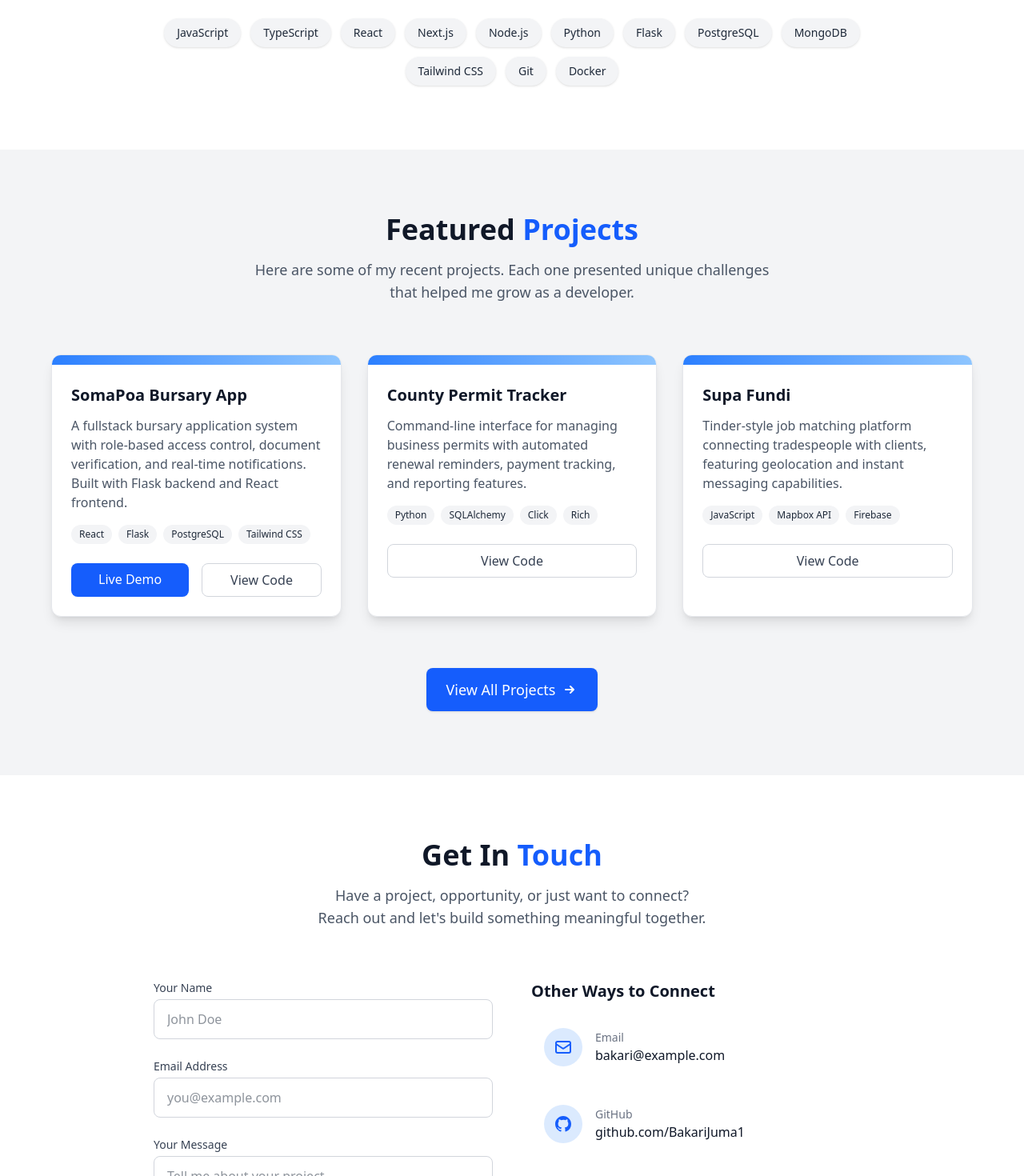
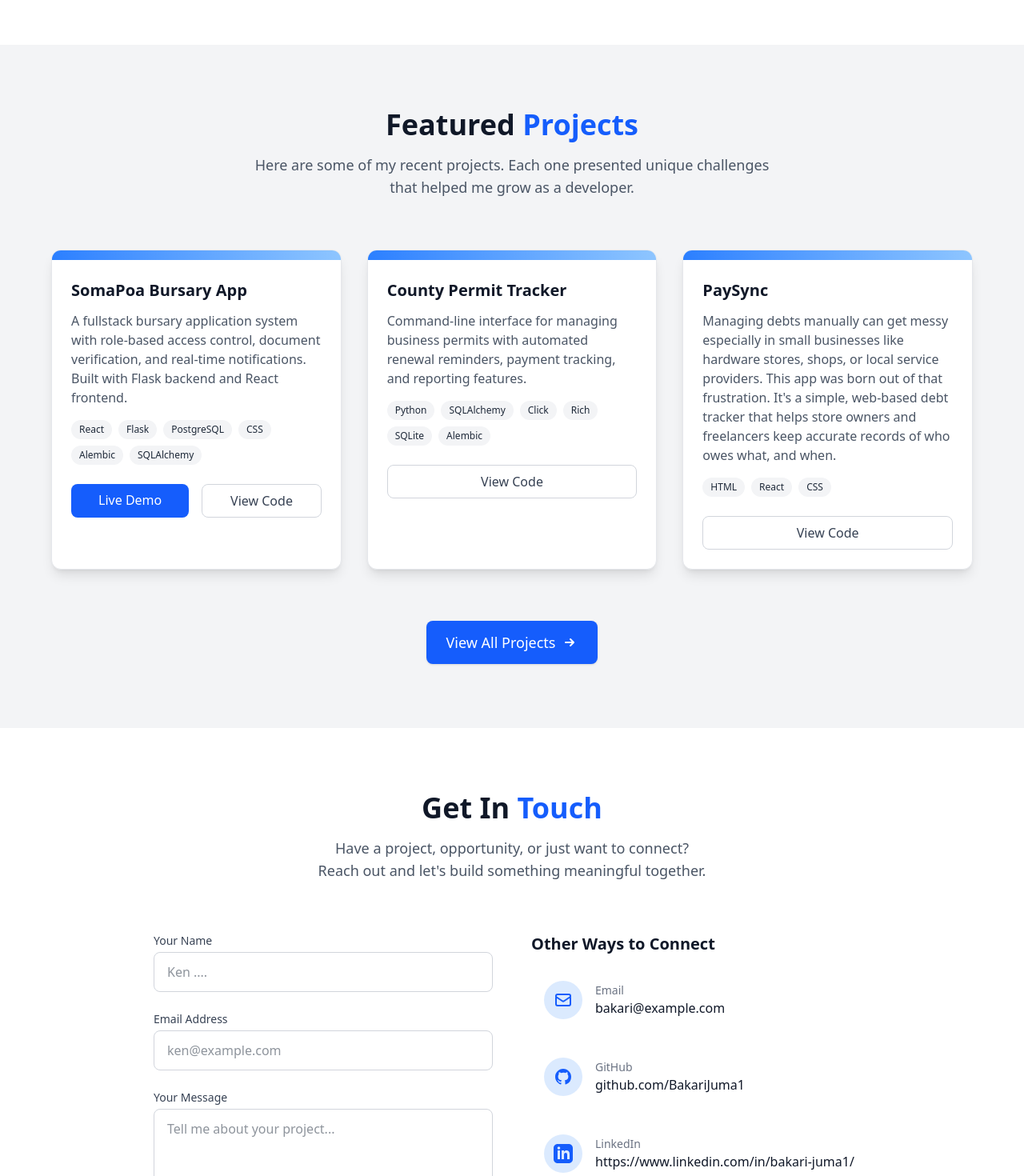
Before and after one commit to BakariJuma1/My-Portfolio, a React (Vite) app: page / in a window 1280 px wide. Shown: the part 1330-2800 px from the top of the page at 80% size. Built offline with nearby package versions, Linux system fonts and the light colour scheme.

Commit message:
revamped portfolio

```diff
--- a/src/sections/About.jsx
+++ b/src/sections/About.jsx
@@ -1,8 +1,8 @@
 export default function About() {
   const techStack = [
-    'JavaScript', 'TypeScript', 'React', 'Next.js',
-    'Node.js', 'Python', 'Flask', 'PostgreSQL',
-    'MongoDB', 'Tailwind CSS', 'Git', 'Docker'
+    'JavaScript', 'React','CSS', 'HTML',
+     'Python', 'Flask', 'PostgreSQL',
+     'Tailwind CSS', 'Git', 'Github'
   ];
 
   return (
@@ -20,9 +20,7 @@ export default function About() {
             <p>
               My journey in tech started with a curiosity about how things work, which evolved into building applications that solve real-world challenges. I believe in writing clean, maintainable code that stands the test of time.
             </p>
-            <p>
-              When I'm not coding, you'll find me contributing to open source, mentoring junior developers, or exploring new technologies in the ever-evolving web ecosystem.
-            </p>
+
           </div>
         </div>
 
@@ -43,20 +41,7 @@ export default function About() {
           </div>
         </div>
 
-        {/* Optional experience timeline or metrics */}
-        {/* <div className="mt-16 grid grid-cols-2 md:grid-cols-4 gap-4 text-center">
-          {[
-            { value: '5+', label: 'Years Experience' },
-            { value: '30+', label: 'Projects Completed' },
-            { value: '∞', label: 'Cups of Coffee' },
-            { value: '100%', label: 'Passion' }
-          ].map((item) => (
-            <div key={item.label} className="p-4 bg-gray-50 dark:bg-gray-800 rounded-lg border border-gray-200 dark:border-gray-700">
-              <p className="text-3xl font-bold text-blue-600 dark:text-blue-400">{item.value}</p>
-              <p className="text-gray-600 dark:text-gray-400 mt-2">{item.label}</p>
-            </div>
-          ))}
-        </div> */}
+
       </div>
     </section>
   );
--- a/src/sections/Contact.jsx
+++ b/src/sections/Contact.jsx
@@ -59,7 +59,7 @@ export default function Contact() {
                 onChange={handleChange}
                 required
                 className="w-full px-4 py-3 rounded-lg border border-gray-300 dark:border-gray-600 focus:ring-2 focus:ring-blue-500 focus:border-blue-500 dark:bg-gray-800 dark:text-white transition-all duration-300"
-                placeholder="John Doe"
+                placeholder="Ken ...."
               />
             </div>
 
@@ -75,7 +75,7 @@ export default function Contact() {
                 onChange={handleChange}
                 required
                 className="w-full px-4 py-3 rounded-lg border border-gray-300 dark:border-gray-600 focus:ring-2 focus:ring-blue-500 focus:border-blue-500 dark:bg-gray-800 dark:text-white transition-all duration-300"
-                placeholder="you@example.com"
+                placeholder="ken@example.com"
               />
             </div>
 
@@ -132,7 +132,7 @@ export default function Contact() {
 
               <div className="space-y-4">
                 <a
-                  href="mailto:bakari@example.com"
+                  href="mailto:jumaisaq@gmail.com"
                   className="flex items-center space-x-4 p-4 rounded-lg hover:bg-gray-100 dark:hover:bg-gray-800 transition-colors duration-300"
                 >
                   <div className="flex-shrink-0 bg-blue-100 dark:bg-blue-900 p-3 rounded-full">
@@ -164,7 +164,7 @@ export default function Contact() {
                 </a>
 
                 <a
-                  href="https://linkedin.com/in/yourprofile"
+                  href="https://www.linkedin.com/in/bakari-juma1/"
                   target="_blank"
                   rel="noopener noreferrer"
                   className="flex items-center space-x-4 p-4 rounded-lg hover:bg-gray-100 dark:hover:bg-gray-800 transition-colors duration-300"
@@ -176,7 +176,7 @@ export default function Contact() {
                   </div>
                   <div className="text-left">
                     <p className="text-sm font-medium text-gray-500 dark:text-gray-400">LinkedIn</p>
-                    <p className="text-gray-900 dark:text-white">linkedin.com/in/yourprofile</p>
+                    <p className="text-gray-900 dark:text-white">https://www.linkedin.com/in/bakari-juma1/</p>
                   </div>
                 </a>
               </div>
--- a/src/sections/Hero.jsx
+++ b/src/sections/Hero.jsx
@@ -1,7 +1,7 @@
 export default function Hero() {
   return (
     <section className="relative min-h-screen flex flex-col justify-center items-center text-center bg-gray-50 dark:bg-gray-800 px-6 py-20 overflow-hidden">
-      {/* Optional decorative elements */}
+
       <div className="absolute inset-0 overflow-hidden opacity-10 dark:opacity-5">
         <div className="absolute top-1/4 left-1/4 w-64 h-64 bg-blue-400 rounded-full mix-blend-multiply filter blur-3xl animate-blob"></div>
         <div className="absolute top-1/3 right-1/4 w-64 h-64 bg-purple-400 rounded-full mix-blend-multiply filter blur-3xl animate-blob animation-delay-2000"></div>
@@ -23,7 +23,7 @@ export default function Hero() {
         <p className="mt-4 text-lg md:text-xl text-gray-600 dark:text-gray-400 max-w-2xl mx-auto leading-relaxed">
           I craft clean, scalable web applications with thoughtful architecture and
           delightful user experiences. Currently focused on building tools that
-          solve real problems for real people.
+          solve real problems.
         </p>
 
         <div className="flex flex-col sm:flex-row justify-center gap-4 pt-6">
@@ -42,7 +42,6 @@ export default function Hero() {
         </div>
       </div>
 
-      {/* Scroll indicator for desktop */}
       <div className="absolute bottom-8 hidden md:block animate-bounce">
         <svg className="w-6 h-6 text-gray-400 dark:text-gray-500" fill="none" stroke="currentColor" viewBox="0 0 24 24">
           <path strokeLinecap="round" strokeLinejoin="round" strokeWidth={2} d="M19 14l-7 7m0 0l-7-7m7 7V3" />
--- a/src/sections/Project.jsx
+++ b/src/sections/Project.jsx
@@ -3,21 +3,21 @@ const projects = [
   {
     title: "SomaPoa Bursary App",
     description: "A fullstack bursary application system with role-based access control, document verification, and real-time notifications. Built with Flask backend and React frontend.",
-    tech: ["React", "Flask", "PostgreSQL", "Tailwind CSS"],
+    tech: ["React", "Flask", "PostgreSQL", " CSS","Alembic", "SQLAlchemy"],
     liveLink: "https://somapoa.netlify.app",
     github: "https://github.com/BakariJuma1/SomaPoa",
   },
   {
     title: "County Permit Tracker",
     description: "Command-line interface for managing business permits with automated renewal reminders, payment tracking, and reporting features.",
-    tech: ["Python", "SQLAlchemy", "Click", "Rich"],
+    tech: ["Python", "SQLAlchemy", "Click", "Rich", "SQLite","Alembic"],
     github: "https://github.com/BakariJuma1/county-permit-tracker",
   },
   {
-    title: "Supa Fundi",
-    description: "Tinder-style job matching platform connecting tradespeople with clients, featuring geolocation and instant messaging capabilities.",
-    tech: ["JavaScript", "Mapbox API", "Firebase"],
-    github: "https://github.com/BakariJuma1/Supa-Fundi",
+    title: "PaySync",
+    description: "Managing debts manually can get messy especially in small businesses like hardware stores, shops, or local service providers. This app was born out of that frustration. It's a simple, web-based debt tracker that helps store owners and freelancers keep accurate records of who owes what, and when.",
+    tech: ["HTML", "React", "CSS"],
+    github: "https://github.com/BakariJuma1/Debt-management-app-",
   },
 ];
 
```
